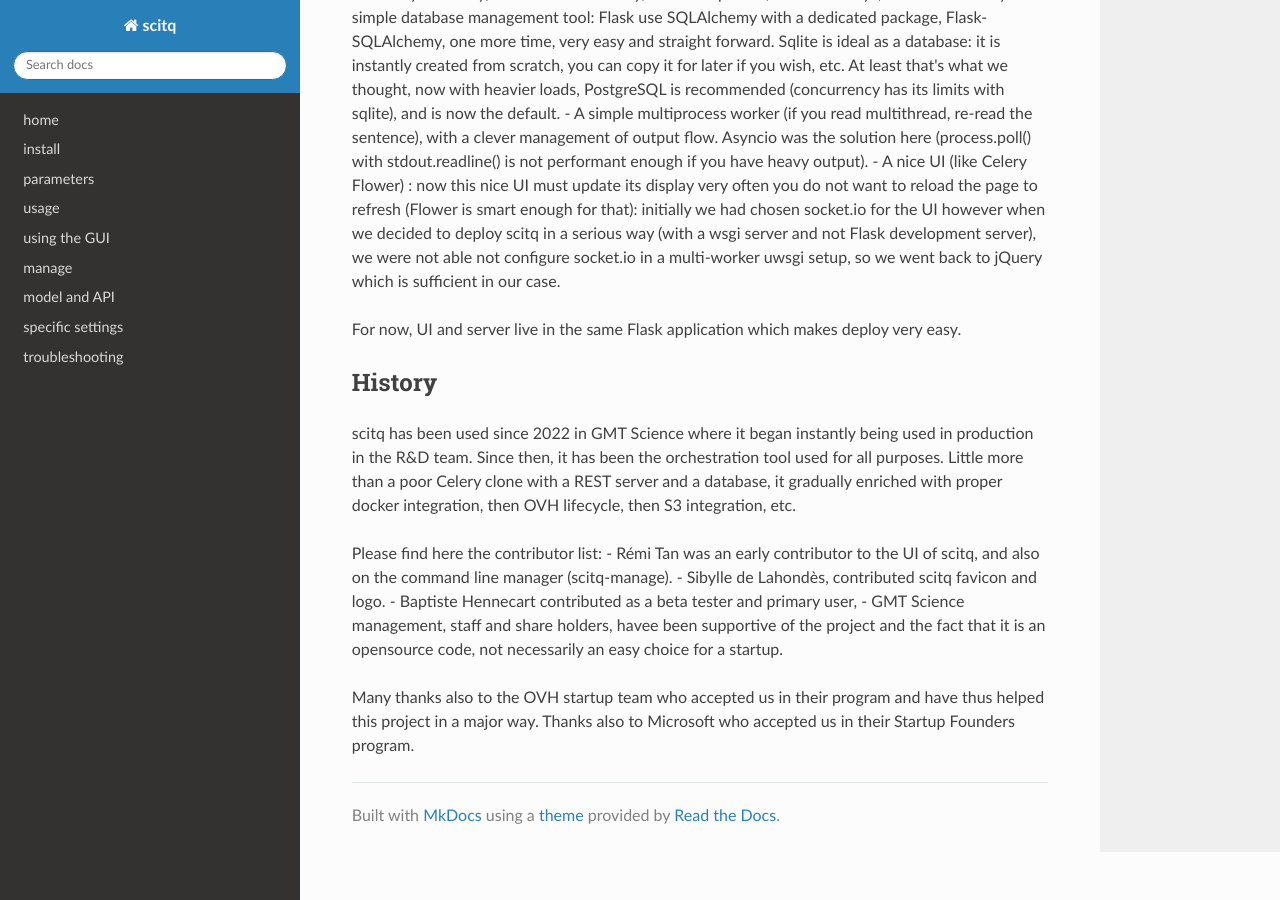
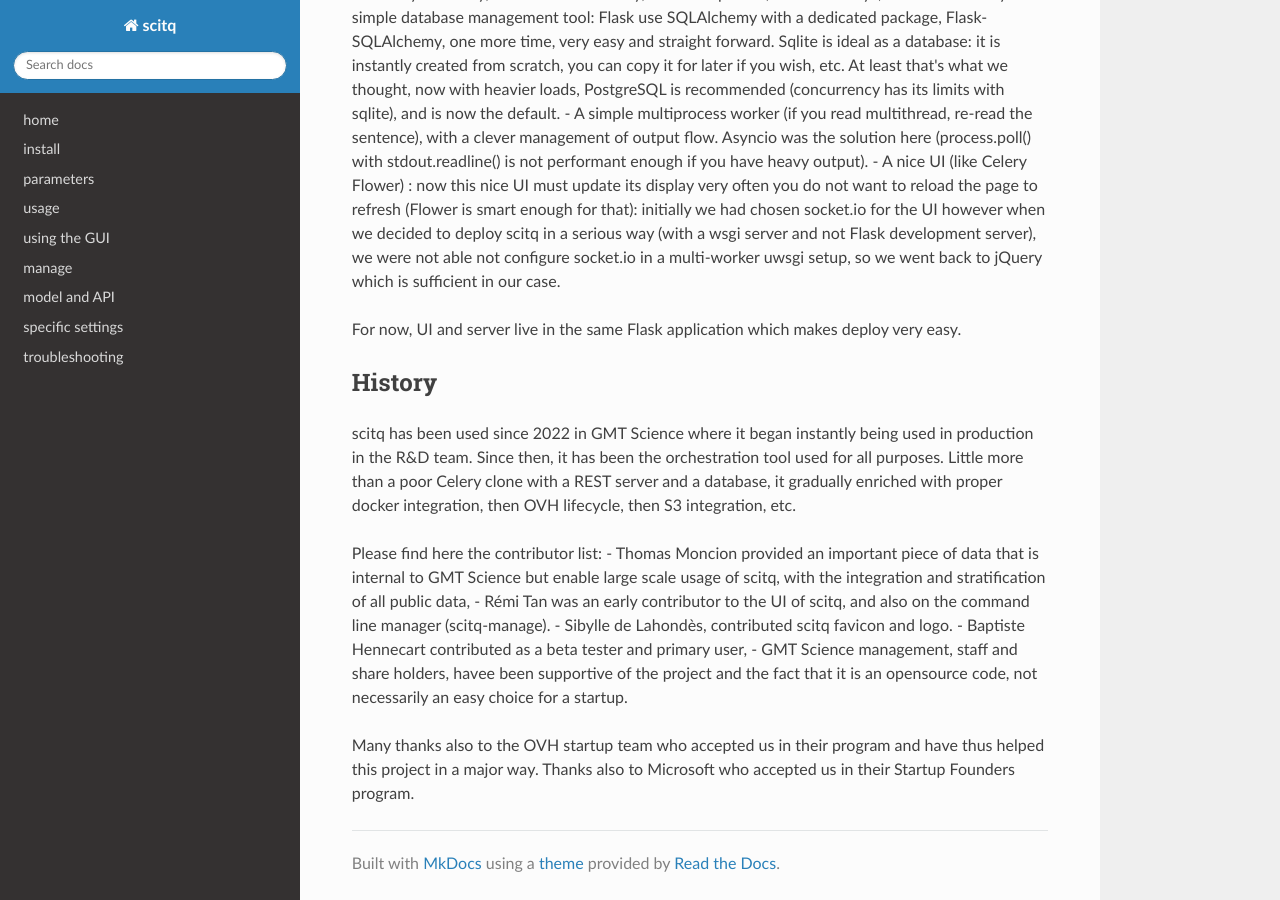
Before and after one commit to gmtsciencedev/scitq, an MkDocs documentation site: the page built from docs/motivation.md, in a window 1280 px wide and 900 px high, scrolled down 1873 px. Built offline with MkDocs 1.6.1, drawn with Linux system fonts in a browser that asks for light colours; nearby versions of some CDN libraries.

Commit message:
Fixing contributions

```diff
--- a/docs/motivation.md
+++ b/docs/motivation.md
@@ -109,6 +109,7 @@ very easy.
 scitq has been used since 2022 in GMT Science where it began instantly being used in production in the R&D team. Since then, it has been the orchestration tool used for all purposes. Little more than a poor Celery clone with a REST server and a database, it gradually enriched with proper docker integration, then OVH lifecycle, then S3 integration, etc.
 
 Please find here the contributor list:
+- Thomas Moncion provided an important piece of data that is internal to GMT Science but enable large scale usage of scitq, with the integration and stratification of all public data,
 - Rémi Tan was an early contributor to the UI of scitq, and also on the command line manager (scitq-manage).
 - Sibylle de Lahondès, contributed scitq favicon and logo.
 - Baptiste Hennecart contributed as a beta tester and primary user,
```
